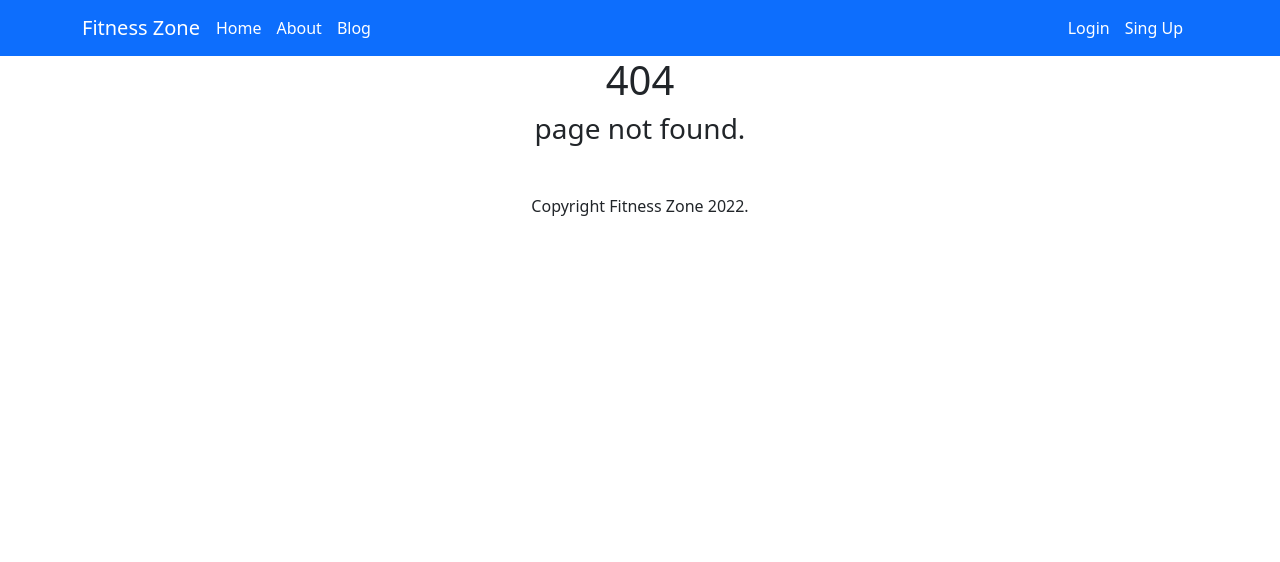
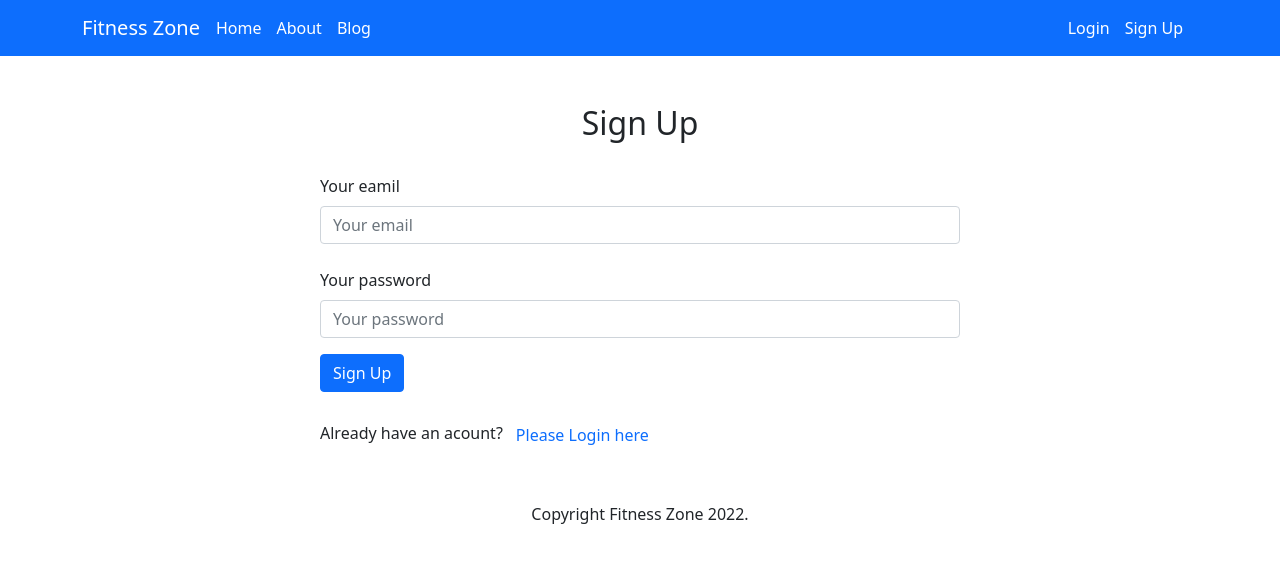
Before and after one commit to Dev-Zual/react-firebase-login-signup, a React (Create React App) app: page /signup in a window 1280 px wide. Before the commit this address had no page. Shown: the top 562 px of the page. Built offline with nearby package versions, Linux system fonts and the light colour scheme.

Commit message:
added login & signup from & toggle them

```diff
--- a/src/App.css
+++ b/src/App.css
@@ -36,3 +36,8 @@
     transform: rotate(360deg);
   }
 }
+
+.app-js-css {
+  position: relative;
+  /* width: 100vh; */
+}
--- a/src/App.js
+++ b/src/App.js
@@ -6,15 +6,19 @@ import Header from './components/Header/Header';
 import Footer from './components/Footer/Footer';
 import Blog from './components/Blog/Blog';
 import Notfound from './components/Notfound/Notfound';
+import Longin from './components/Longin/Longin';
+import Signup from './components/Signup/Signup';
 
 function App() {
   return (
-    <div>
+    <div className="app-js-css">
       <Header></Header>
       <Routes>
         <Route path="/" element={<Home></Home>}></Route>
         <Route path="/about" element={<About></About>}></Route>
         <Route path="/blog" element={<Blog></Blog>}></Route>
+        <Route path="/login" element={<Longin></Longin>}></Route>
+        <Route path="/signup" element={<Signup></Signup>}></Route>
         <Route path="*" element={<Notfound></Notfound>}></Route>
       </Routes>
       <Footer></Footer>
--- /dev/null
+++ b/src/components/Footer/Footer.css
@@ -0,0 +1,4 @@
+.footer {
+  position: absolute;
+  bottom: 0;
+}
--- a/src/components/Footer/Footer.js
+++ b/src/components/Footer/Footer.js
@@ -2,7 +2,7 @@ import React from 'react';
 
 const Footer = () => {
   return (
-    <div>
+    <div className="footer">
       <p className="text-center mt-5">Copyright Fitness Zone 2022.</p>
     </div>
   );
--- a/src/components/Header/Header.js
+++ b/src/components/Header/Header.js
@@ -14,8 +14,8 @@ const Header = () => {
           <CustomLink to="/blog">Blog</CustomLink>
         </Nav>
         <Nav className="nav-item">
-          <Link to="#home">Login</Link>
-          <Link to="#features">Sing Up</Link>
+          <Link to="/login">Login</Link>
+          <Link to="/signup">Sign Up</Link>
         </Nav>
       </Container>
     </Navbar>
--- a/src/components/Longin/Longin.js
+++ b/src/components/Longin/Longin.js
@@ -1,9 +1,70 @@
-import React from 'react';
+import React, { useState } from 'react';
+import { Button, Col, Form, Row } from 'react-bootstrap';
+import { Link } from 'react-router-dom';
 
 const Longin = () => {
+  const [validated, setValidated] = useState(false);
+
+  // bootstrap form validation
+  const handleSubmit = (event) => {
+    const form = event.currentTarget;
+    if (form.checkValidity() === false) {
+      event.preventDefault();
+      event.stopPropagation();
+    }
+
+    setValidated(true);
+  };
   return (
-    <div>
-      <h3>this is loging</h3>
+    <div className="w-50 mx-auto">
+      <h2 className="text-center mt-5">Log In</h2>
+      <Form noValidate validated={validated} onSubmit={handleSubmit}>
+        <Row className="mb-3">
+          <Form.Group
+            className="mt-4"
+            as={Col}
+            md="12"
+            controlId="validationCustom05"
+          >
+            <Form.Label>Your eamil</Form.Label>
+            <Form.Control
+              //   onBlur={handleEmail}
+              type="email"
+              placeholder="Your email"
+              required
+            />
+            <Form.Control.Feedback type="invalid">
+              Please provide a valid email.
+            </Form.Control.Feedback>
+          </Form.Group>
+          <Form.Group
+            className="mt-4"
+            as={Col}
+            md="12"
+            controlId="validationCustom05"
+          >
+            <Form.Label>Your password</Form.Label>
+            <Form.Control
+              type="password"
+              placeholder="Your password"
+              required
+            />
+            <Form.Control.Feedback type="invalid">
+              Please provide a valid password.
+            </Form.Control.Feedback>
+          </Form.Group>
+        </Row>
+
+        <Button type="submit">Sign Up</Button>
+      </Form>
+      <p className="mt-4">
+        Don't have an acount?
+        <Link to="/signup">
+          <p className="btn btn-link text-decoration-none">
+            Please sign up here
+          </p>
+        </Link>
+      </p>
     </div>
   );
 };
--- a/src/components/Signup/Signup.js
+++ b/src/components/Signup/Signup.js
@@ -1,9 +1,75 @@
-import React from 'react';
+import React, { useState } from 'react';
+import { Button, Col, Form, Row } from 'react-bootstrap';
+import { Link } from 'react-router-dom';
+const Signup = () => {
+  const [validated, setValidated] = useState(false);
+  const [email, setEmail] = useState('');
 
-const Signup = () => {
+  const handleEmail = (e) => {
+    console.log(e.target.value);
+  };
+
+  // bootstrap form validation
+  const handleSubmit = (event) => {
+    const form = event.currentTarget;
+    if (form.checkValidity() === false) {
+      event.preventDefault();
+      event.stopPropagation();
+    }
+
+    setValidated(true);
+  };
+
   return (
-    <div>
-      <h3>this is Signup</h3>
+    <div className="w-50 mx-auto">
+      <h2 className="text-center mt-5">Sign Up</h2>
+      <Form noValidate validated={validated} onSubmit={handleSubmit}>
+        <Row className="mb-3">
+          <Form.Group
+            className="mt-4"
+            as={Col}
+            md="12"
+            controlId="validationCustom05"
+          >
+            <Form.Label>Your eamil</Form.Label>
+            <Form.Control
+              onBlur={handleEmail}
+              type="email"
+              placeholder="Your email"
+              required
+            />
+            <Form.Control.Feedback type="invalid">
+              Please provide a valid email.
+            </Form.Control.Feedback>
+          </Form.Group>
+          <Form.Group
+            className="mt-4"
+            as={Col}
+            md="12"
+            controlId="validationCustom05"
+          >
+            <Form.Label>Your password</Form.Label>
+            <Form.Control
+              type="password"
+              placeholder="Your password"
+              required
+            />
+            <Form.Control.Feedback type="invalid">
+              Please provide a valid password.
+            </Form.Control.Feedback>
+          </Form.Group>
+        </Row>
+
+        <Button type="submit">Sign Up</Button>
+      </Form>
+      <p className="mt-4">
+        Already have an acount?
+        <Link to="/login">
+          <button className="btn btn-link text-decoration-none">
+            Please Login here
+          </button>
+        </Link>
+      </p>
     </div>
   );
 };
```
